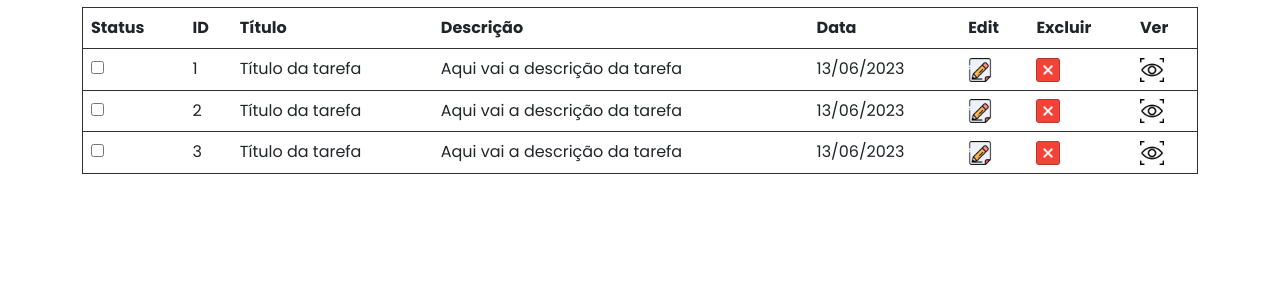
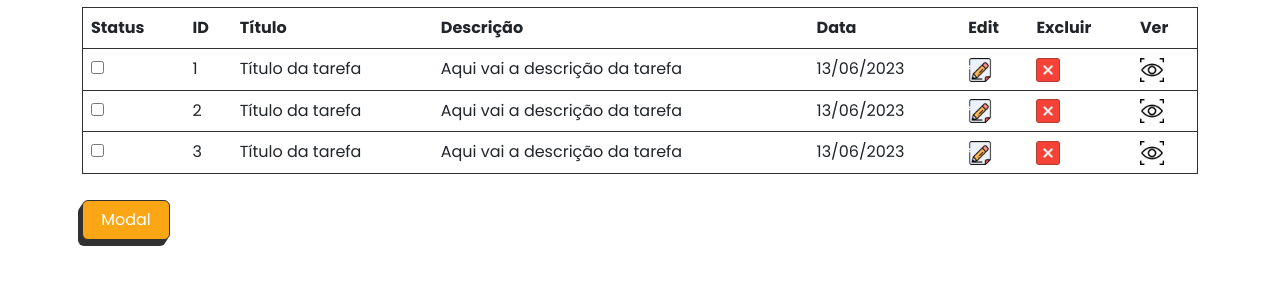
Before and after one commit to jao338/ListaTarefas, a PHP site: page / in a window 1280 px wide. Shown: the part 189-489 px from the top of the page. Run offline with PHP 8.4, Linux system fonts and the light colour scheme.

Commit message:
Criação da janela modal

```diff
--- a/css/style.css
+++ b/css/style.css
@@ -14,6 +14,14 @@
 #titulo{
     position: relative;
     top: 120px;
+    font-weight: 600;
+}
+
+#titulo-modal{
+    font-weight: 600;
+}
+
+#subtitulo-modal{
     font-weight: 600;
 }
 
@@ -49,3 +57,8 @@
     font-size: 10pt;
     box-shadow: inset -4px 4px 0 #313131 !important;
 }
+
+.btns{
+    position: relative;
+    top: 150px;
+}
--- a/index.php
+++ b/index.php
@@ -77,6 +77,33 @@
 
             </tbody>
         </table>
+
+        <div class="btns">
+            <button type="button" class="btn btn-primary" data-bs-toggle="modal" data-bs-target="#exampleModal">Modal</button>
+        </div>
+
+        <div class="modal fade" id="exampleModal" tabindex="-1" aria-labelledby="exampleModalLabel" aria-hidden="true">
+
+            <div class="modal-dialog modal-dialog-scrollable">
+                <div class="modal-content">
+                    <div class="modal-header">
+                        <h1 id="titulo-modal" class="modal-title fs-5" id="exampleModalLabel">Título da tarefa</h1>
+                        <button type="button" class="btn-close" data-bs-dismiss="modal" aria-label="Close"></button>
+                    </div>
+                    <div class="modal-body">
+
+                        <h6 id="subtitulo-modal">Subtítulo</h6>
+                        <p>Lorem ipsum dolor, sit amet consectetur adipisicing elit. Reprehenderit vel sapiente autem culpa provident optio sint explicabo quas tempora eius doloremque asperiores eos, officiis nam atque totam voluptatum distinctio iste?</p>
+                        <p>Lorem ipsum dolor, sit amet consectetur adipisicing elit. Reprehenderit vel sapiente autem culpa provident optio sint explicabo quas tempora eius doloremque asperiores eos, officiis nam atque totam voluptatum distinctio iste?</p>
+                    </div>
+                    <div class="modal-footer">
+                        <button type="button" class="btn btn-danger" data-bs-dismiss="modal">Close</button>
+                    </div>
+                </div>
+            </div>
+
+        </div>
+
     </main>
 
 
```
